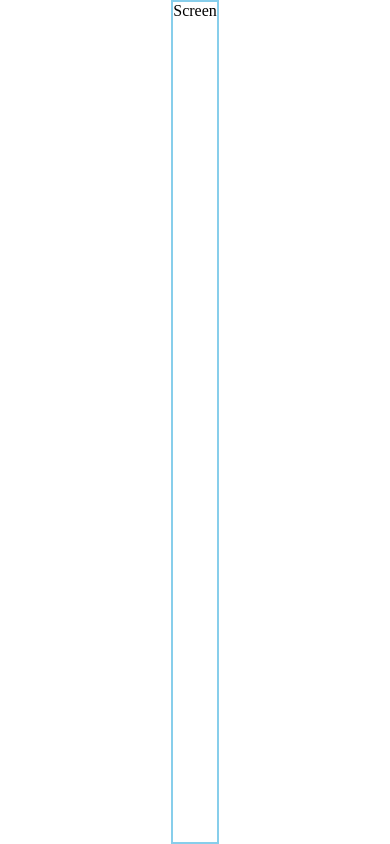
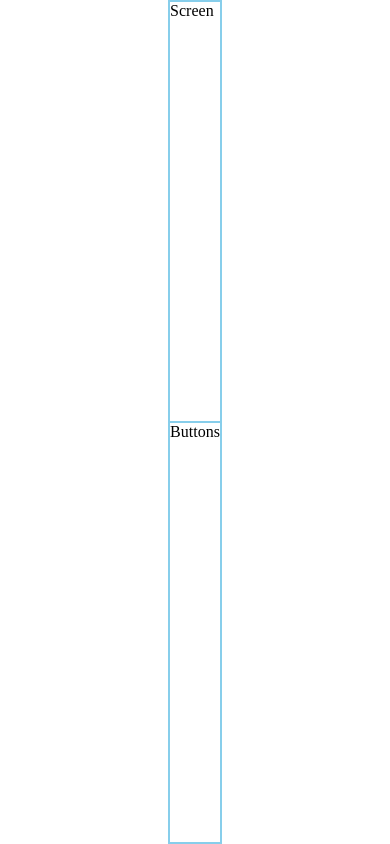
Before and after one commit to D-Coder135/CalC-App_React-Native, a React Native app: screen / in a window 390 px wide. Built offline with nearby package versions, Linux system fonts and the light colour scheme.

Commit message:
add the Buttons tag inside the View tag

```diff
--- a/components/Calculator.js
+++ b/components/Calculator.js
@@ -8,7 +8,7 @@ class Calculator extends Component {
         return(
             <View style = {styles.calculatorComponent}>
                 <Screen />
-
+                <Buttons />
             </View>
         );
     }
```
